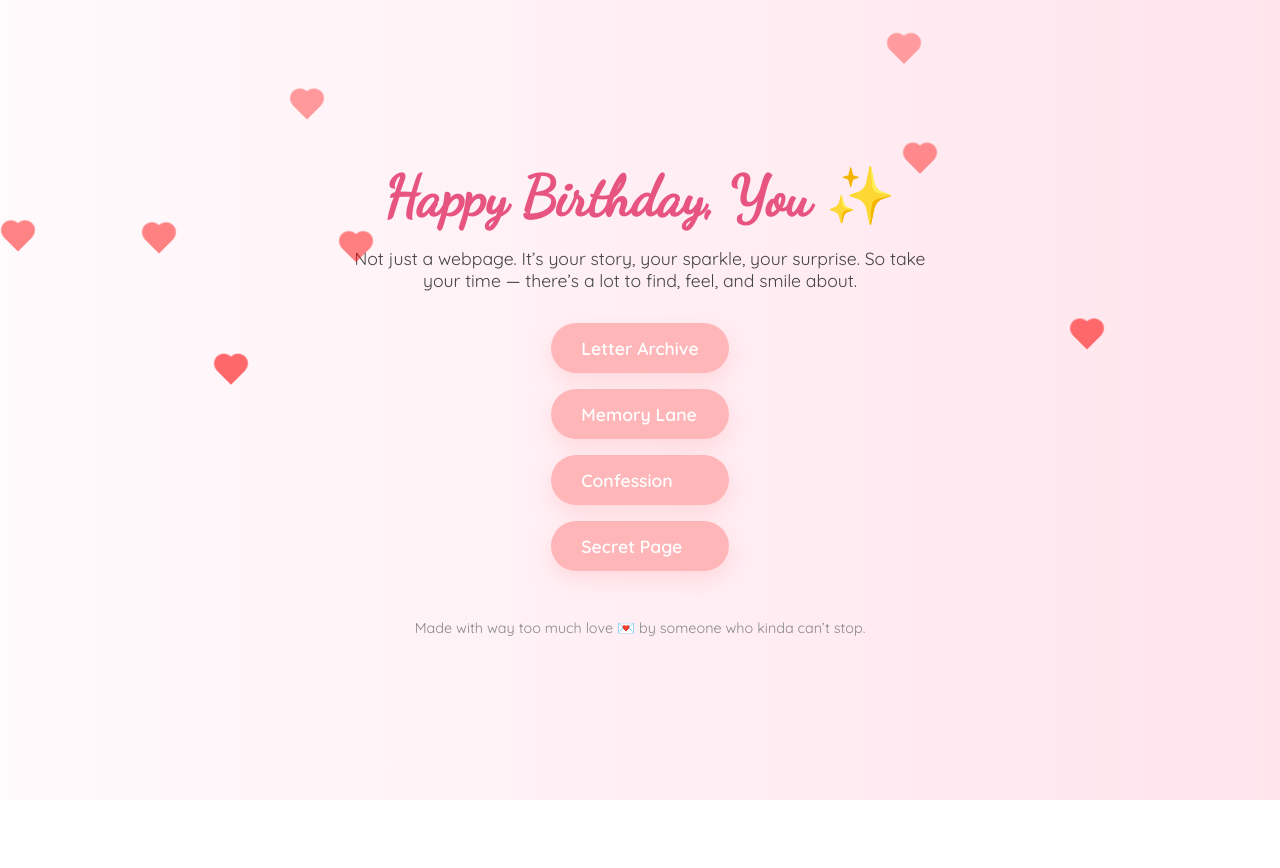
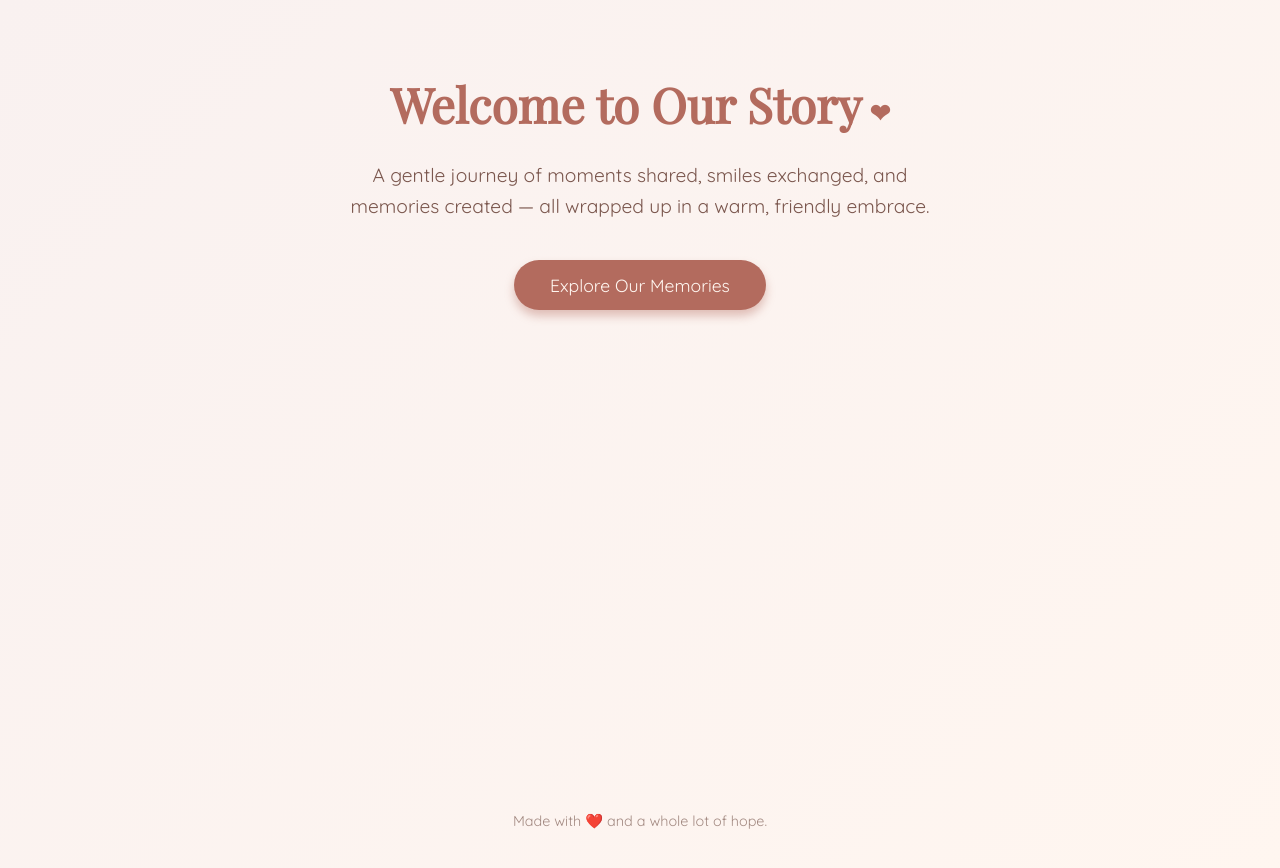
Before and after one commit to Soham-Saha-create/Her-birthday-present, a plain HTML site: page index.html in a window 1280 px wide. Before the commit the page ends 800 px from the top, so only its background shows below. Drawn offline with nearby package versions, Linux system fonts and the light colour scheme.

Commit message:
Update index.html

```diff
--- a/index.html
+++ b/index.html
@@ -2,160 +2,113 @@
 <html lang="en">
 <head>
   <meta charset="UTF-8" />
-  <meta name="viewport" content="width=device-width, initial-scale=1.0"/>
-  <title>Happy Birthday, You</title>
-  <link href="https://fonts.googleapis.com/css2?family=Dancing+Script&family=Quicksand:wght@400;600&display=swap" rel="stylesheet">
+  <meta name="viewport" content="width=device-width, initial-scale=1" />
+  <title>Welcome | Our Story</title>
   <style>
-    * {
-      margin: 0;
-      padding: 0;
-      box-sizing: border-box;
-    }
+    @import url('https://fonts.googleapis.com/css2?family=Playfair+Display&family=Quicksand&display=swap');
 
     body {
-      height: 100vh;
-      background: linear-gradient(to right, #fffafc, #ffe4ec);
-      overflow: hidden;
+      margin: 0;
       font-family: 'Quicksand', sans-serif;
+      background: linear-gradient(135deg, #f9f1f0, #fff6f0);
+      color: #5a3e36;
       display: flex;
       flex-direction: column;
+      min-height: 100vh;
       align-items: center;
       justify-content: center;
-      position: relative;
+      padding: 40px 20px;
+      text-align: center;
     }
 
     h1 {
-      font-family: 'Dancing Script', cursive;
-      font-size: 3.5rem;
-      color: #e75480;
-      animation: fadeIn 1.5s ease-in-out forwards;
+      font-family: 'Playfair Display', serif;
+      font-size: 3rem;
+      margin-bottom: 0.5em;
+      color: #b36b5e;
+      opacity: 0;
+      transform: translateY(30px);
+      animation: fadeUp 1s ease forwards;
     }
 
     p {
-      font-size: 1.1rem;
-      color: #444;
+      font-size: 1.2rem;
+      line-height: 1.6;
       max-width: 600px;
-      margin: 1rem 0 2rem;
-      text-align: center;
-      animation: fadeIn 2s ease-in-out forwards;
+      margin: 0 auto 2em auto;
+      opacity: 0;
+      transform: translateY(30px);
+      animation: fadeUp 1s ease forwards;
+      animation-delay: 0.4s;
+      color: #7b574e;
     }
 
-    .menu {
-      display: flex;
-      flex-direction: column;
-      gap: 1rem;
-      z-index: 2;
+    .btn {
+      background-color: #b36b5e;
+      color: #fff6f0;
+      border: none;
+      padding: 14px 36px;
+      border-radius: 30px;
+      font-size: 1.1rem;
+      cursor: pointer;
+      box-shadow: 0 6px 10px rgba(179, 107, 94, 0.4);
+      transition: background-color 0.3s ease, box-shadow 0.3s ease;
+      opacity: 0;
+      transform: translateY(30px);
+      animation: fadeUp 1s ease forwards;
+      animation-delay: 0.8s;
+      text-decoration: none;
+      display: inline-block;
     }
 
-    .menu a {
-      text-decoration: none;
-      background: #ffb6b9;
-      color: white;
-      padding: 14px 30px;
-      border-radius: 50px;
-      font-weight: bold;
-      font-size: 1.1rem;
-      box-shadow: 0 8px 20px rgba(255, 182, 185, 0.4);
-      transition: all 0.3s ease;
-      animation: slideUp 2s ease-in-out forwards;
+    .btn:hover {
+      background-color: #a35a51;
+      box-shadow: 0 8px 14px rgba(163, 90, 81, 0.6);
     }
 
-    .menu a:hover {
-      background: #ff9aa2;
-      transform: scale(1.05);
+    @keyframes fadeUp {
+      to {
+        opacity: 1;
+        transform: translateY(0);
+      }
     }
 
     footer {
-      margin-top: 3rem;
+      margin-top: auto;
       font-size: 0.9rem;
-      color: #888;
-      z-index: 2;
-      animation: fadeIn 3s ease-in-out forwards;
+      color: #a38a82;
+      padding: 20px 10px 10px 10px;
     }
 
-    @keyframes fadeIn {
-      from { opacity: 0; transform: translateY(20px); }
-      to { opacity: 1; transform: translateY(0); }
+    /* subtle heart icon */
+    .heart {
+      color: #b36b5e;
+      font-size: 1.5rem;
+      margin-left: 8px;
+      animation: pulse 3s infinite;
+      display: inline-block;
+      vertical-align: middle;
     }
 
-    @keyframes slideUp {
-      from { opacity: 0; transform: translateY(50px); }
-      to { opacity: 1; transform: translateY(0); }
-    }
-
-    /* Floating hearts */
-    .heart {
-      position: absolute;
-      width: 20px;
-      height: 20px;
-      background: red;
-      transform: rotate(-45deg);
-      animation: float 10s linear infinite;
-      opacity: 0.6;
-    }
-
-    .heart::before,
-    .heart::after {
-      content: '';
-      position: absolute;
-      width: 20px;
-      height: 20px;
-      background: red;
-      border-radius: 50%;
-    }
-
-    .heart::before {
-      top: -10px;
-      left: 0;
-    }
-
-    .heart::after {
-      left: 10px;
-      top: 0;
-    }
-
-    @keyframes float {
-      0% {
-        transform: translateY(0) rotate(-45deg);
-        opacity: 0.6;
-      }
-      100% {
-        transform: translateY(-100vh) rotate(-45deg);
-        opacity: 0;
-      }
+    @keyframes pulse {
+      0%, 100% { transform: scale(1); }
+      50% { transform: scale(1.1); }
     }
   </style>
 </head>
 <body>
-  <h1>Happy Birthday, You ✨</h1>
-  <p>Not just a webpage. It’s your story, your sparkle, your surprise. So take your time — there’s a lot to find, feel, and smile about.</p>
 
-  <div class="menu">
-    <a href="letters.html">Letter Archive</a>
-    <a href="memory.html">Memory Lane</a>
-    <a href="confession.html">Confession</a>
-    <a href="unlock.html">Secret Page</a>
-  </div>
+  <h1>Welcome to Our Story<span class="heart">❤</span></h1>
+  <p>
+    A gentle journey of moments shared, smiles exchanged, and memories created —
+    all wrapped up in a warm, friendly embrace.
+  </p>
+
+  <a href="memorylane.html" class="btn">Explore Our Memories</a>
 
   <footer>
-    Made with way too much love 💌 by someone who kinda can’t stop.
+    Made with ❤️ and a whole lot of hope.
   </footer>
 
-  <!-- Floating hearts -->
-  <script>
-    function createHeart() {
-      const heart = document.createElement('div');
-      heart.className = 'heart';
-      heart.style.left = `${Math.random() * 100}vw`;
-      heart.style.animationDuration = `${5 + Math.random() * 5}s`;
-      document.body.appendChild(heart);
-
-      setTimeout(() => {
-        heart.remove();
-      }, 10000);
-    }
-
-    setInterval(createHeart, 400);
-  </script>
 </body>
 </html>
```
